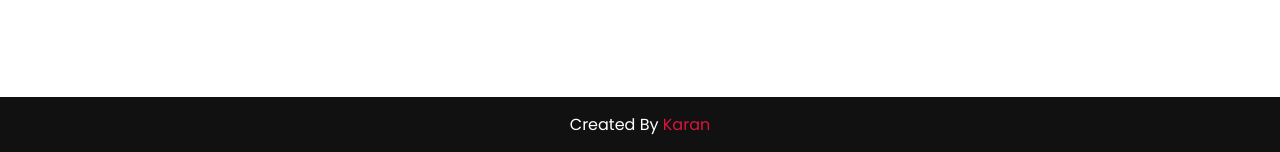
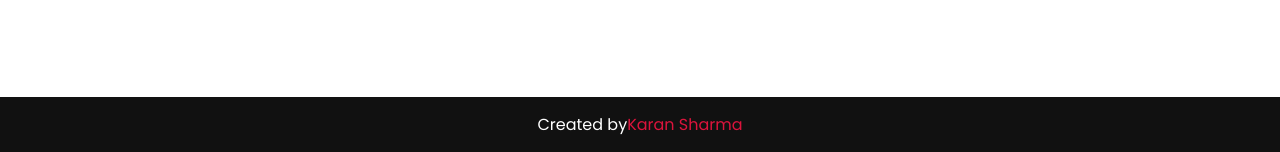
Before and after one commit to karan-sharma-2312/karanresume, a plain HTML site: page index.html in a window 1280 px wide. Shown: the part 4319-4471 px from the top of the page. Drawn offline with nearby package versions, Linux system fonts and the light colour scheme.

Commit message:
Update index.html

```diff
--- a/index.html
+++ b/index.html
@@ -283,7 +283,7 @@
 
     <!-- footer section start -->
     <footer class="footer">
-        <span>Created By <a href="https://www.codingnepalweb.com">Karan </a>
+        <span>Created by<a href="#about">Karan Sharma</a>
     </footer>
 
     <script src="script.js"></script>
```
